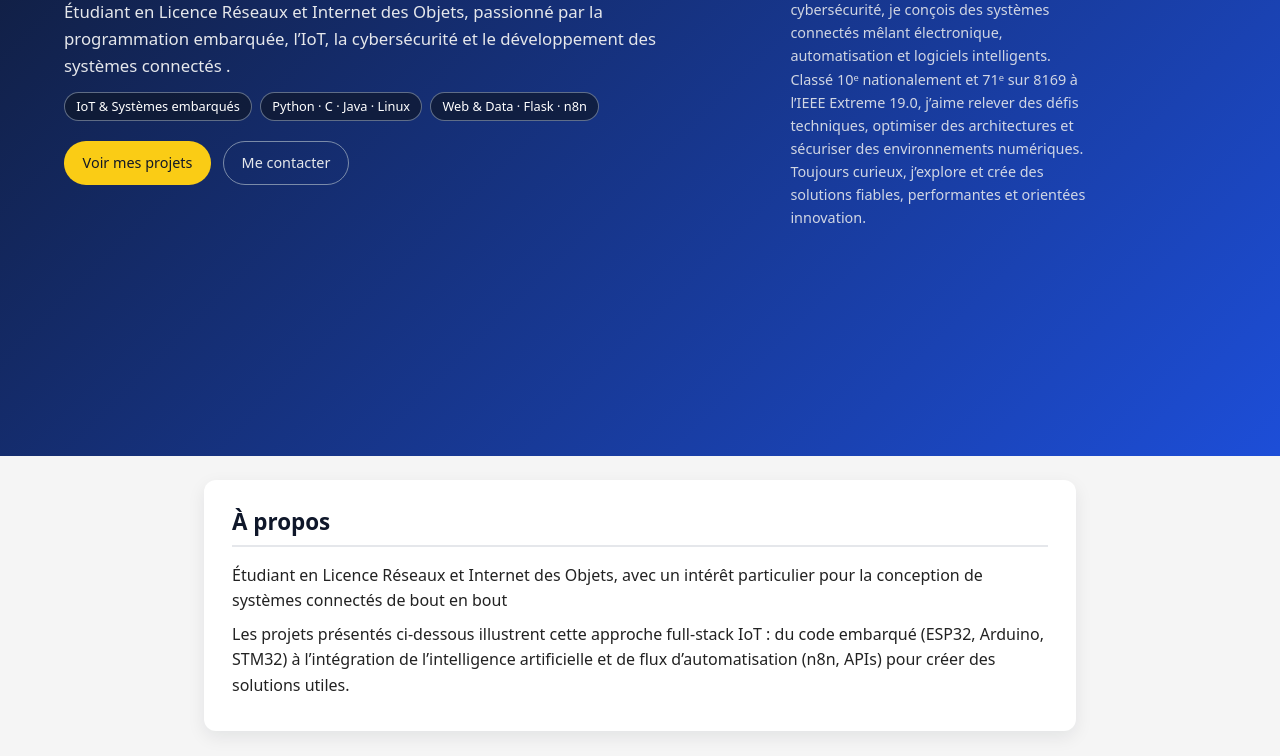
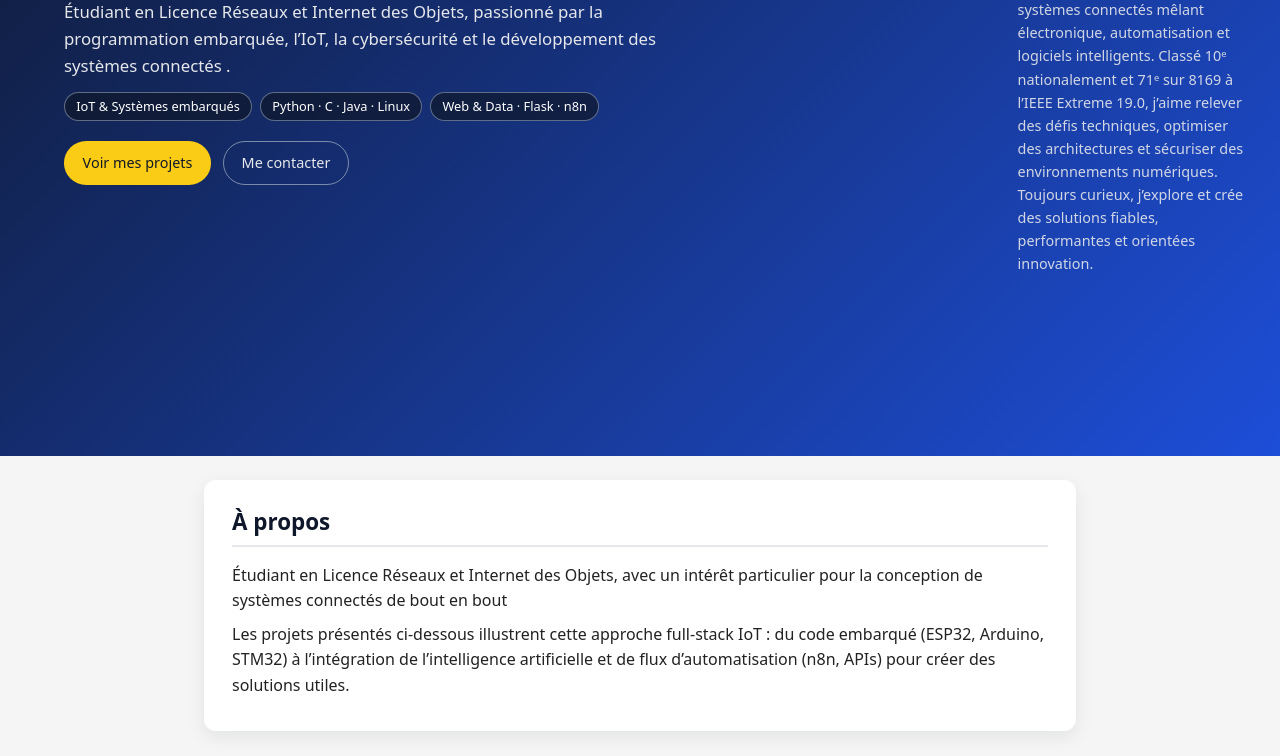
Before and after one commit to Ahmed0Mouine/Personal-Portfolio, a plain HTML site: page index.html in a window 1280 px wide. Shown: the part 344-1100 px from the top of the page. Drawn offline with Linux system fonts and the light colour scheme.

Commit message:
Adjust hero section grid layout proportions

```diff
--- a/style.css
+++ b/style.css
@@ -25,7 +25,7 @@ header .container {
 /* HERO */
 .hero {
   display: grid;
-  grid-template-columns: 70% 30%;   /* gauche = 70 %, droite = 30 % */
+  grid-template-columns: 80% 20%;   /* gauche = 70 %, droite = 30 % */
   align-items: center;
   gap: 2rem;
 }
@@ -55,7 +55,7 @@ header .container {
 
 .hero-side {
   font-size:0.9rem; color:#e5e7eb;
-  max-width:360px; opacity:0.9;
+  max-width: none; opacity:0.9;
 }
 
 /* MAIN */
```
